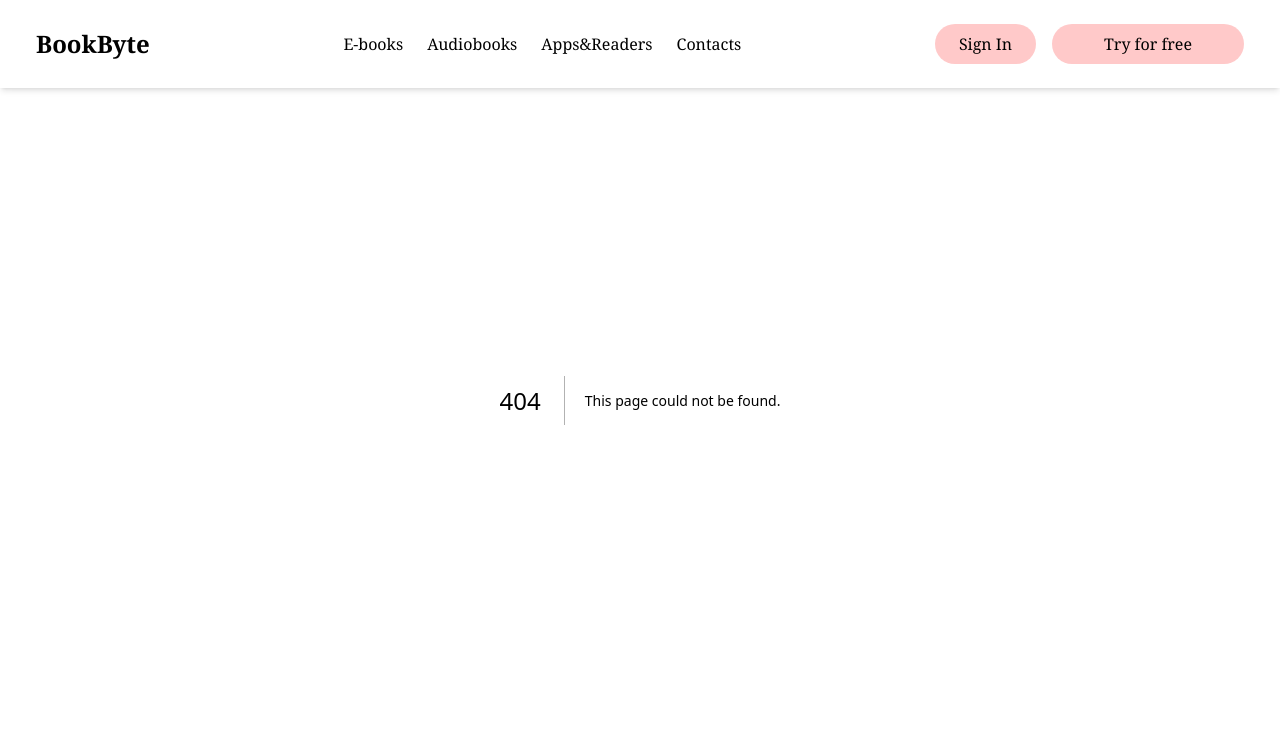
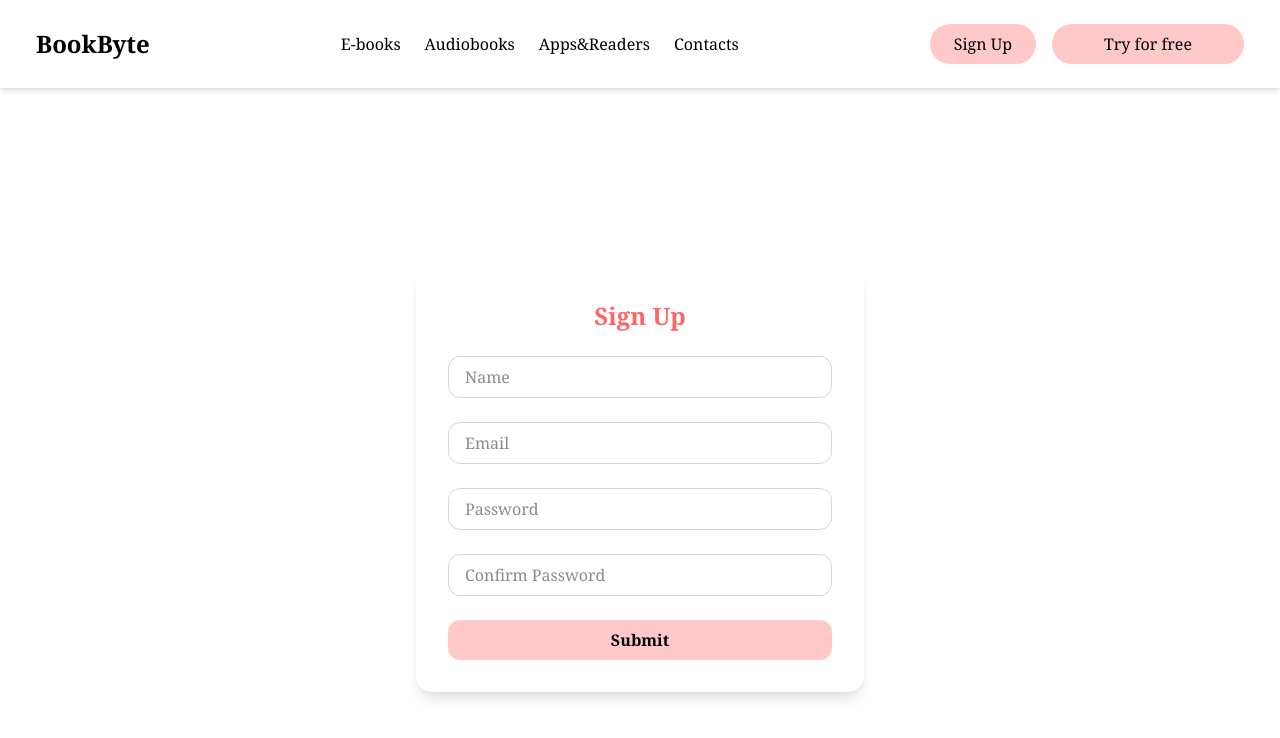
Before and after one commit to nooriaAhsani216/E-book-project, a Next.js app: page /sign-up in a window 1280 px wide. Before the commit this address had no page. Shown: the top 738 px of the page. Built offline with nearby package versions, Linux system fonts and the light colour scheme.

Commit message:
worked on API

```diff
--- /dev/null
+++ b/src/components/BookDatail.js
@@ -0,0 +1,26 @@
+import { bookData } from '@/lib/bookData';
+import { data } from 'autoprefixer';
+import React, { useEffect, useState } from 'react'
+
+export default function BookDatail() {
+    const [book,setBook] = useState([]);
+
+    useEffect(()=>{
+        fetch('/api/books')
+        .then((res)=>res.json())
+        .then((data)=>{
+            setBook(data);
+        })
+    }, [])
+  return (
+    <div className='mt-50'>
+     <ul>
+        {bookData.map((book,i)=>{
+            return(
+                <li>{book.title}</li>
+            )
+        })}
+     </ul>
+    </div>
+  )
+}
--- a/src/components/Navbar.jsx
+++ b/src/components/Navbar.jsx
@@ -30,7 +30,9 @@ export default function Navbar() {
 
 
         <div className="hidden lg:flex gap-4">
-          <Buttons text="Sign In" className='w-auto'/>
+          <Link href="/sign-up">
+            <Buttons text="Sign Up" className='w-auto' />
+          </Link>
           <Buttons text="Try for free" />
         </div>
         <div className='block lg:hidden'>
@@ -59,9 +61,9 @@ export default function Navbar() {
             <div className='ml-4 space-y-5'>
               <li>
                 <button
-                  className="w-full text-left hover:underline"
+                  className="w-full text-left hover:underline "
                 >
-                  Sign In
+                  Sign Up
                 </button>
               </li>
               <li>
--- /dev/null
+++ b/src/components/SignIn/SignUp.jsx
@@ -0,0 +1,106 @@
+
+import React, { useState } from 'react';
+
+const ENDPOINT = "/api/users";
+
+export default function SignUp() {
+  const initialValues = {
+    name: "",
+    email: "",
+    password: "",
+    confirmpassword: ""
+  };
+  const [formData, setFormData] = useState(initialValues);
+  const [message, setMessage] = useState("");
+
+  const handleChange = (e) => {
+    setFormData({ ...formData, [e.target.name]: e.target.value });
+  };
+
+const handleSubmit = async(e)=>{
+  e.preventDefault();
+  if (!formData.name || !formData.email || !formData.password) {
+    setMessage("Please fill all fields");
+    return;
+  }
+  if (formData.password !== formData.confirmpassword) {
+    setMessage("Passwords do not match.");
+    console.log(setMessage)
+    return;
+  }
+  try{
+   const res = await fetch(ENDPOINT,{
+    method:"POST",
+    headers :{
+      "Content-type":"application/json"
+    },
+    body:JSON.stringify(formData)
+   });
+   const data = await res.json();
+
+   if (!res.ok) {
+    setMessage(data.message || "Something went wrong");
+    return;
+  }
+
+
+  setMessage("Sign Up successful!");
+  setFormData(initialValues);
+} catch (error) {
+  console.error("Error:", error);
+  setMessage("Network error. Please try again.");
+}
+}
+  return (
+    <div className="h-screen flex items-center justify-center  bg-white px-4 mt-20">
+      <form onSubmit={handleSubmit} className="bg-white shadow-lg rounded-2xl p-8 w-full max-w-md space-y-6">
+        <h2 className="text-2xl font-bold text-center text-red-400">Sign Up</h2>
+
+        <input
+          type="text"
+          name="name"
+          placeholder="Name"
+          onChange={handleChange}
+          value={formData.name}
+          className="w-full px-4 py-2 border border-gray-300 rounded-xl   focus:outline-none focus:ring-2  focus:ring-red-100"
+        />
+        <input
+          type="email"
+          name="email"
+          placeholder="Email"
+          onChange={handleChange}
+          value={formData.email}
+          className="w-full px-4 py-2 border border-gray-300 rounded-xl focus:outline-none focus:ring-2 focus:ring-red-100"
+        />
+        <input
+          type="password"
+          name="password"
+          placeholder="Password"
+          onChange={handleChange}
+          value={formData.password}
+          className="w-full px-4 py-2 border border-gray-300 rounded-xl focus:outline-none focus:ring-2 focus:ring-red-100"
+        />
+        <input
+          type="password"
+          name="confirmpassword"
+          placeholder="Confirm Password"
+          onChange={handleChange}
+          value={formData.confirmpassword}
+          className="w-full px-4 py-2 border border-gray-300 rounded-xl focus:outline-none focus:ring-2 focus:ring-red-100"
+        />
+        <button
+          type="submit"
+          className="w-full  bg-red-200  hover:bg-rose-400 text-black hover:text-white py-2 rounded-xl font-semibold transition duration-200"
+        >
+          Submit
+        </button>
+
+        {message && (
+          <p className={`text-center ${message.includes("successful") ? "text-green-600" : "text-red-500"} mt-4`}>
+            {message}
+          </p>
+        )}
+      </form>
+    </div>
+  );
+}
--- a/src/components/books/BookList.jsx
+++ b/src/components/books/BookList.jsx
@@ -1,17 +1,30 @@
-import React from 'react'
+import React, { useState } from 'react'
 import { bookData } from '@/lib/bookData'
+import { useEffect } from 'react'
 import Image from 'next/image'
 import Link from 'next/link'
 import TopBook from './Top-book'
+const ENDPOINT = "http://localhost:3000/api/books";
 
 export default function BookList() {
+
+  const [books,setBooks] = useState([]);
+  useEffect(()=>{
+    async function fetchBooks () {
+      const res = await fetch('http://localhost:3000/api/books');
+      const data = await res.json();
+      setBooks(data)
+    }
+    fetchBooks();
+  },[])
+
   return (
     <div className="min-h-screen mt-16 p-8 bg-white">
       {/* Top-section */}
      <TopBook/>
       {/* BookList-section */}
       <ul className="grid grid-cols-1 sm:grid-cols-2 md:grid-cols-3 lg:grid-cols-6 xl:grid-cols-6 gap-6">
-        {bookData.map((item) => (
+        {books.map((item) => (
           <li
             key={item.id}
             className="bg-white rounded-2xl shadow-md hover:shadow-xl overflow-hidden transform hover:-translate-y-1 transition-all duration-300 group"
--- a/src/lib/bookData.js
+++ b/src/lib/bookData.js
@@ -4,6 +4,7 @@ export const bookData = [
     image: "/image/405245844resize_cover_502539.png",
     title: "Echoes of Eternity",
     author: "Alexander Frost",
+    description:"Lorem ipsum dolor sit amet consectetur adipisicing elit. Dolorem beatae quisquam sunt excepturi. Inventore, quae veniam? Ut nulla quibusdam tempore et, magnam laborum beatae! Beatae repellendus molestias corporis officia atque."
   },
   {
     id: 2,
--- /dev/null
+++ b/src/pages/api/books.js
@@ -0,0 +1,11 @@
+import { bookData } from "@/lib/bookData";
+
+
+export default function handler(req,res) {
+  if(req.method === "GET"){
+    res.status(200).json(bookData);
+  }else{
+    res.status(405).json({ message: 'Method Not Allowed' });
+  }
+
+}
--- /dev/null
+++ b/src/pages/api/users.js
@@ -0,0 +1,23 @@
+export default function handler(req, res) {
+  try {
+    if (req.method === "POST") {
+      const { name, email, password, confirmpassword } = req.body;
+
+      if (!name || !email || !password || !confirmpassword) {
+        return res.status(400).json({ message: "Please fill all fields" });
+      }
+
+      if (password !== confirmpassword) {
+        return res.status(400).json({ message: "Passwords do not match" });
+      }
+
+      return res
+        .status(200)
+        .json({ message: "Your information is recorded successfully" });
+    } else {
+      res.status(405).json({ message: "Method not allowed" });
+    }
+  } catch (error) {
+    res.status(500).json({ message: "Server error" });
+  }
+}
--- a/src/pages/books/[id].js
+++ b/src/pages/books/[id].js
@@ -8,7 +8,7 @@ export default function Book() {
   const {id} = router.query;
   const bookItem = bookData.find((item =>item.id === Number(id)));
   return (
-   <div className=' container mt-20'>
+   <div className='container mt-20'>
     {bookItem ? (
       <div className="min-h-screen bg-white py-10 px-6 flex flex-col items-baseline">
       {/* Book Card */}
@@ -32,6 +32,7 @@ export default function Book() {
             <p className="text-lg italic text-black">
               {bookItem.author}
             </p>
+            <p className="text-gray-800 leading-relaxed">{bookItem.description}</p>
           </div>
         </div>
         <button
--- /dev/null
+++ b/src/pages/sign-up.js
@@ -0,0 +1,10 @@
+import React from 'react'
+import SignIn from '@/components/SignIn/SignUp'
+
+export default function SignPage() {
+  return (
+    <div>
+      <SignIn/>
+    </div>
+  )
+}
```
